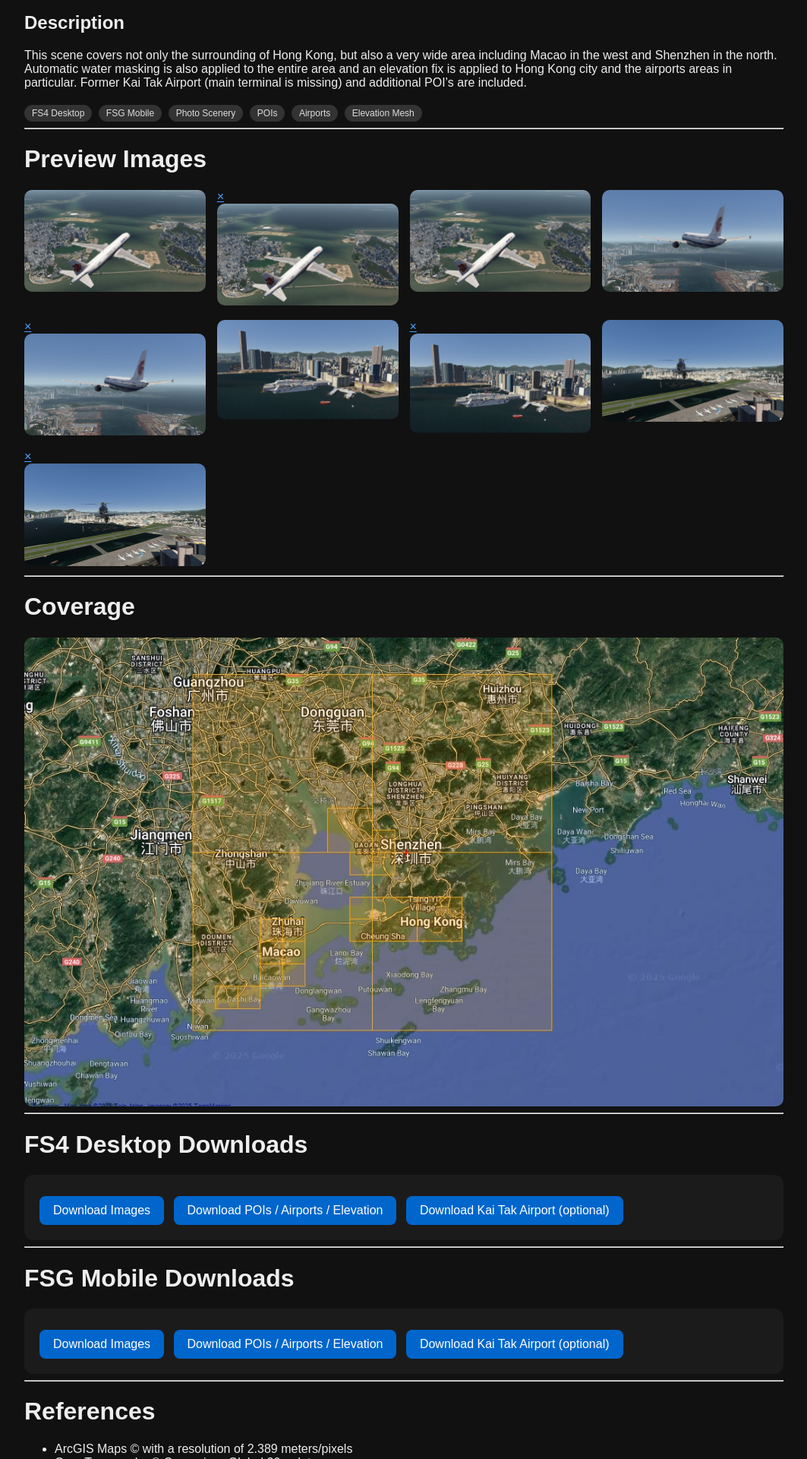
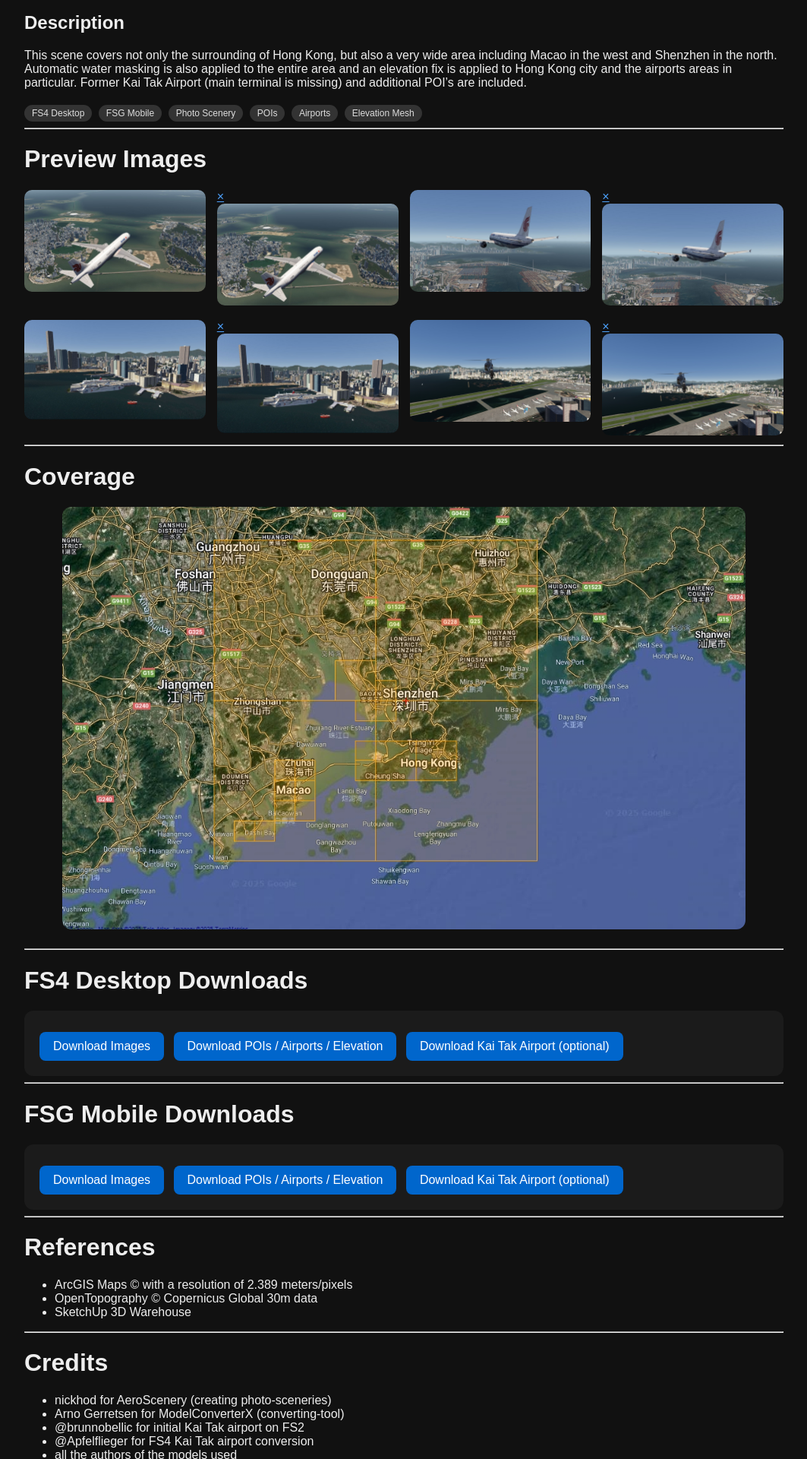
Before and after one commit to chrispriv/aeroscenery-afs_addons, a Jekyll site: the page built from scenery/hk_hongkong_macao_shenzhen.md, in a window 1280 px wide. Shown: the part 772-2692 px from the top of the page at 76% size, without its empty margins (108-1171 px from the left). Built offline with Jekyll 4.4.1, drawn with Linux system fonts in a browser that asks for light colours.

Commit message:
Develop a basic structure with layout - for preview images (first test)
Develop a basic structure with layout - for preview images (first test)

```diff
--- a/scenery/hk_hongkong_macao_shenzhen.md
+++ b/scenery/hk_hongkong_macao_shenzhen.md
@@ -44,9 +44,6 @@ Former Kai Tak Airport (main terminal is missing) and additional POI's are inclu
 
   <img src="../assets/images/scenery/hk_hongkong_macao_shenzhen/preview1.jpg">
 </div>
-<a href="#preview1">
-  <img src="../assets/images/scenery/hk_hongkong_macao_shenzhen/preview1.jpg">
-</a>
 
 <a href="#preview2">
   <img src="../assets/images/scenery/hk_hongkong_macao_shenzhen/preview2.jpg">
@@ -84,11 +81,8 @@ Former Kai Tak Airport (main terminal is missing) and additional POI's are inclu
 
 # Coverage
 
-<div class="preview-grid">
-
-<img src="../assets/images/scenery/hk_hongkong_macao_shenzhen/coverage.jpg">
-
-</div>
+<img class="hero-image"
+src="../assets/images/scenery/hk_hongkong_macao_shenzhen/coverage.jpg">
 
 
 ---
```
